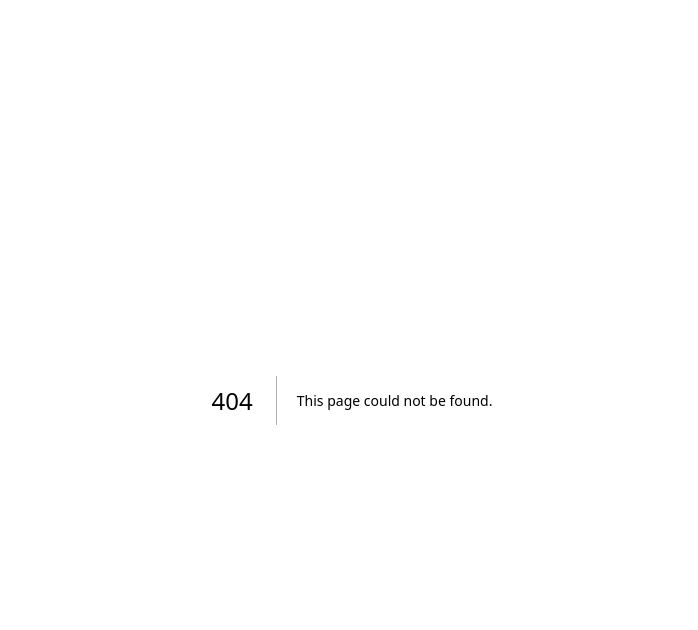
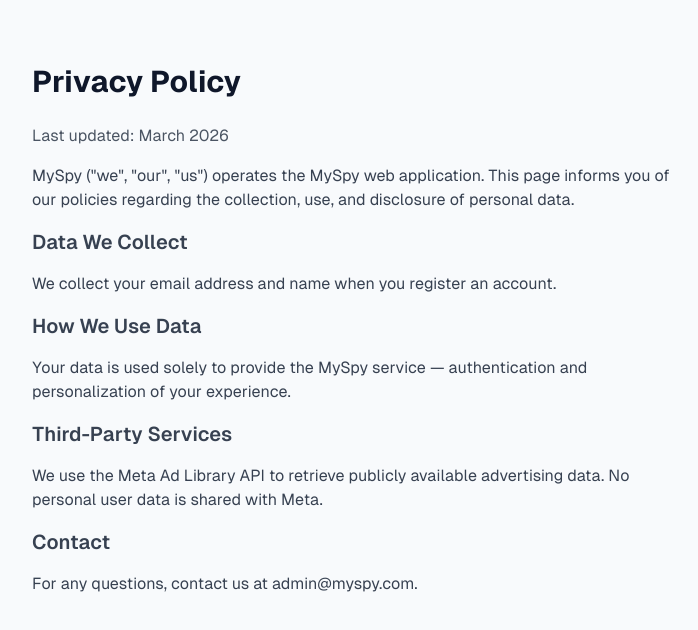
Before and after one commit to gravnis/myspy, a Next.js app: page /privacy in a window 1280 px wide. Before the commit this address had no page. Shown: the top 630 px of the page, without its empty margins (288-986 px from the left). Built offline with nearby package versions, Linux system fonts and the light colour scheme.

Commit message:
Add privacy policy page for FB app review
Co-Authored-By: Claude Opus 4.6 <noreply@anthropic.com>

```diff
--- /dev/null
+++ b/src/app/privacy/page.tsx
@@ -0,0 +1,27 @@
+export default function PrivacyPage() {
+  return (
+    <div className="max-w-2xl mx-auto py-16 px-4">
+      <h1 className="text-3xl font-bold mb-6">Privacy Policy</h1>
+      <p className="text-gray-600 mb-4">Last updated: March 2026</p>
+
+      <div className="space-y-4 text-gray-700">
+        <p>
+          MySpy (&quot;we&quot;, &quot;our&quot;, &quot;us&quot;) operates the MySpy web application.
+          This page informs you of our policies regarding the collection, use, and disclosure of personal data.
+        </p>
+
+        <h2 className="text-xl font-semibold mt-6">Data We Collect</h2>
+        <p>We collect your email address and name when you register an account.</p>
+
+        <h2 className="text-xl font-semibold mt-6">How We Use Data</h2>
+        <p>Your data is used solely to provide the MySpy service — authentication and personalization of your experience.</p>
+
+        <h2 className="text-xl font-semibold mt-6">Third-Party Services</h2>
+        <p>We use the Meta Ad Library API to retrieve publicly available advertising data. No personal user data is shared with Meta.</p>
+
+        <h2 className="text-xl font-semibold mt-6">Contact</h2>
+        <p>For any questions, contact us at admin@myspy.com.</p>
+      </div>
+    </div>
+  );
+}
```
